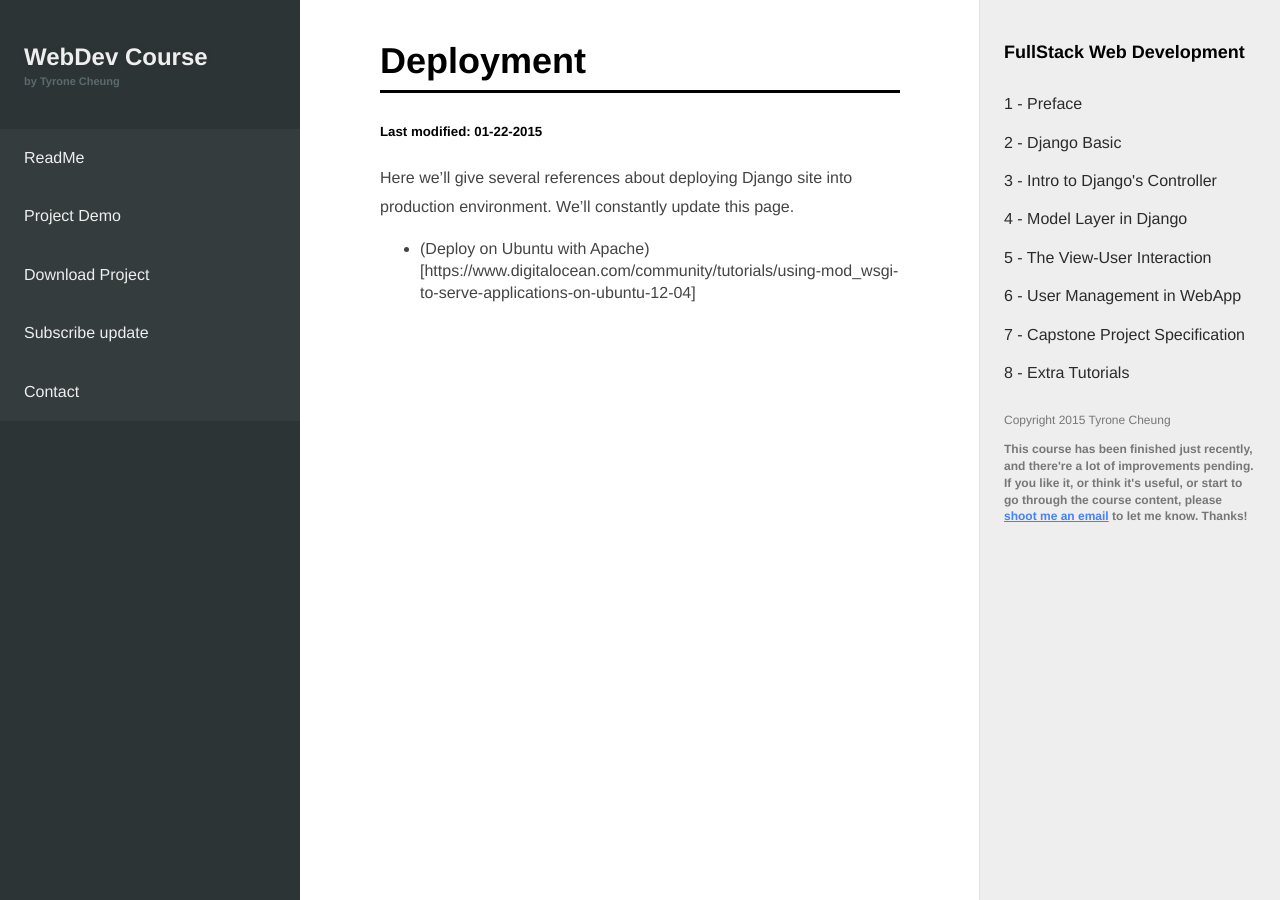
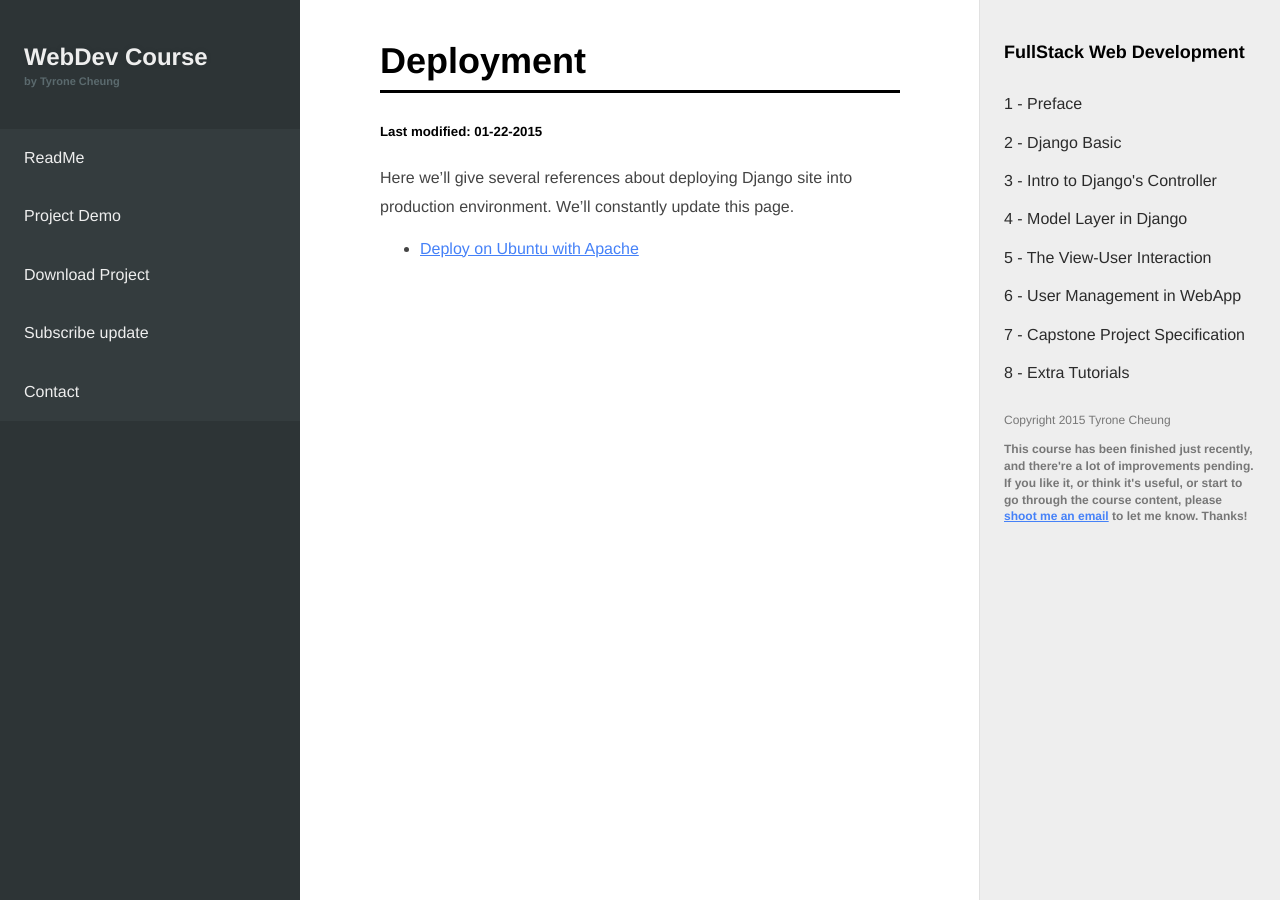
Before and after one commit to WebCoursify/webcoursify.github.io, a Jekyll site: the page built from content/99-ExtraMaterials/2-Deployment.md, in a window 1280 px wide. Built offline with Jekyll 4.4.1, drawn with Linux system fonts in a browser that asks for light colours; nearby versions of some CDN libraries; a script that is not in the unit is left out; comment, search, counter and statistics services are not loaded.

Commit message:
minor fix

```diff
--- a/content/99-ExtraMaterials/2-Deployment.md
+++ b/content/99-ExtraMaterials/2-Deployment.md
@@ -9,4 +9,4 @@ comments: true
 
 Here we'll give several references about deploying Django site into production environment. We'll constantly update this page.
 
-*  (Deploy on Ubuntu with Apache)[https://www.digitalocean.com/community/tutorials/using-mod_wsgi-to-serve-applications-on-ubuntu-12-04]
+*  [Deploy on Ubuntu with Apache](https://www.digitalocean.com/community/tutorials/using-mod_wsgi-to-serve-applications-on-ubuntu-12-04)
```
